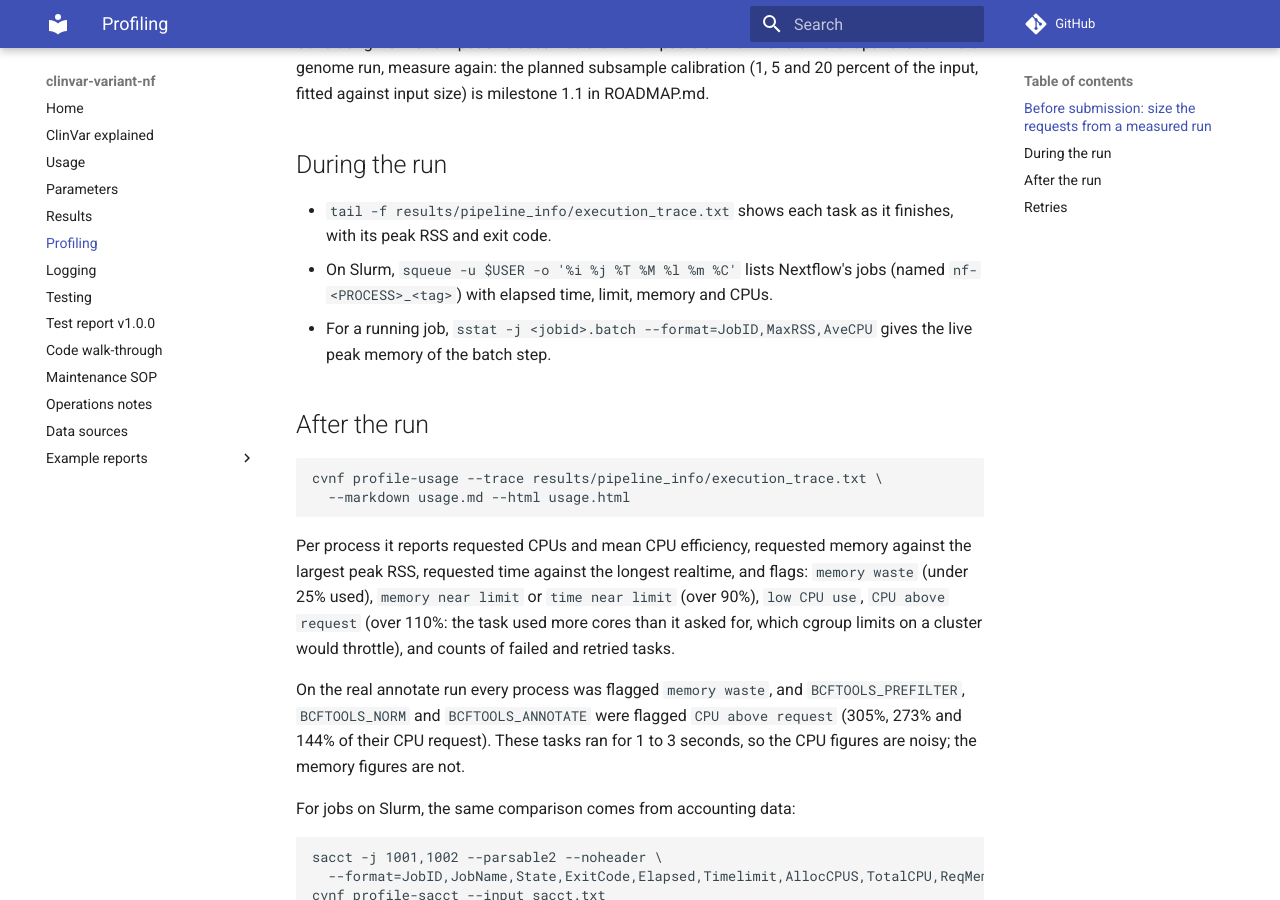
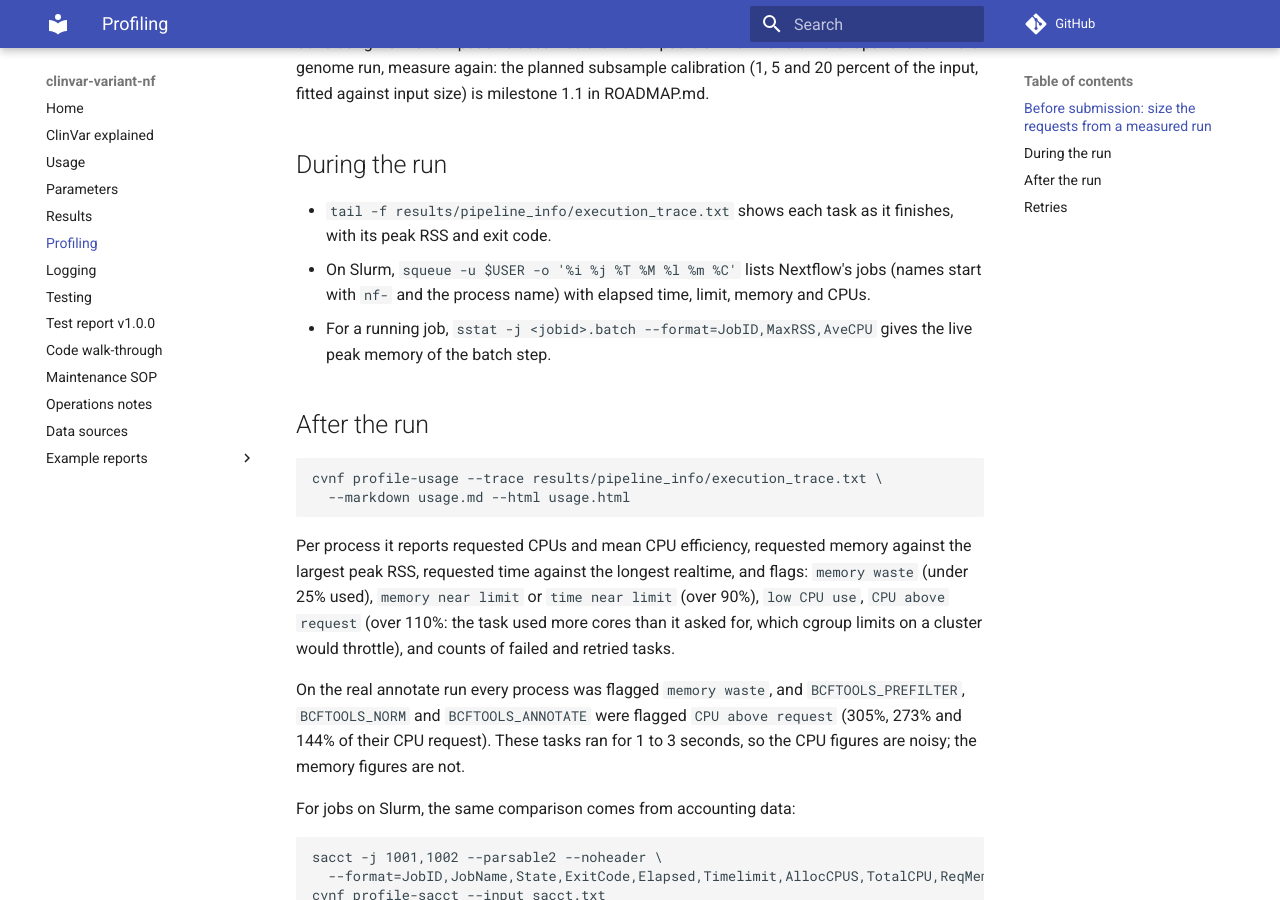
Before and after one commit to Daneshpajouh/clinvar-delta, an MkDocs documentation site: the page built from docs/profiling.md, in a window 1280 px wide and 900 px high, scrolled down 1196 px. Built offline with MkDocs 1.6.1 and Material for MkDocs 9.7.7, drawn with Linux system fonts in a browser that asks for light colours; comment, search, counter and statistics services are not loaded.

Commit message:
Correct download total and Slurm job naming in docs

```diff
--- a/docs/profiling.md
+++ b/docs/profiling.md
@@ -45,8 +45,8 @@ of the input, fitted against input size) is milestone 1.1 in ROADMAP.md.
 
 - `tail -f results/pipeline_info/execution_trace.txt` shows each task as it finishes,
   with its peak RSS and exit code.
-- On Slurm, `squeue -u $USER -o '%i %j %T %M %l %m %C'` lists Nextflow's jobs (named
-  `nf-<PROCESS>_<tag>`) with elapsed time, limit, memory and CPUs.
+- On Slurm, `squeue -u $USER -o '%i %j %T %M %l %m %C'` lists Nextflow's jobs (names start
+  with `nf-` and the process name) with elapsed time, limit, memory and CPUs.
 - For a running job, `sstat -j <jobid>.batch --format=JobID,MaxRSS,AveCPU` gives the live
   peak memory of the batch step.
 
```
Also changed, not shown: docs/data_sources.md (+1 -1 lines), docs/usage.md (+1 -1 lines).
